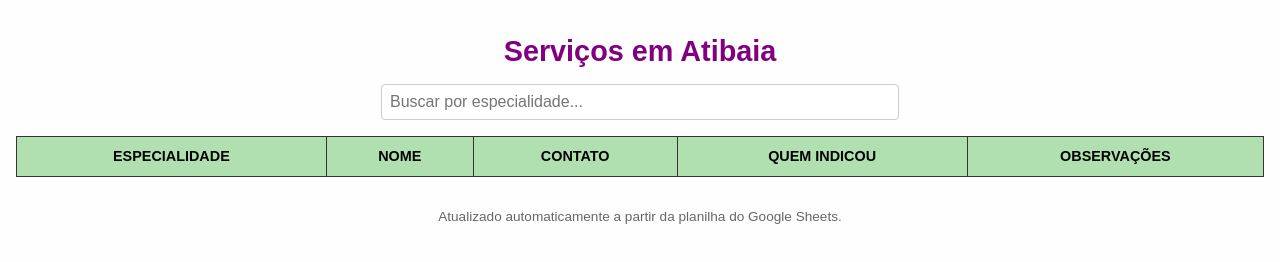
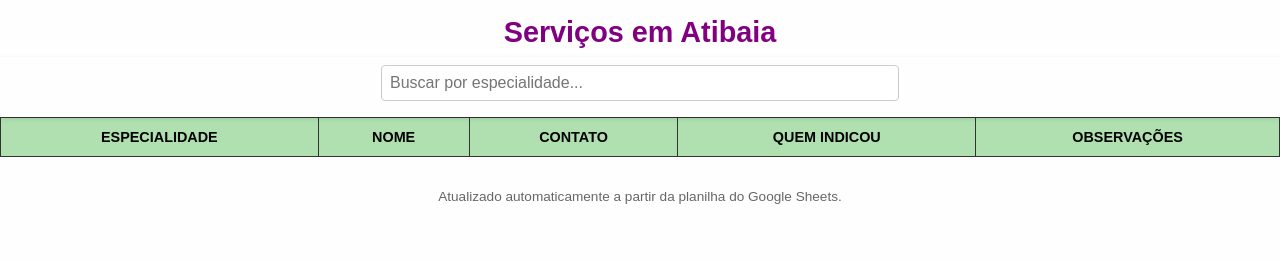
Before and after one commit to ServAtibaia/fornecedores-Atibaia, a plain HTML site: page index.html in a window 1280 px wide. Drawn offline with nearby package versions, Linux system fonts and the light colour scheme; no server answers.

Commit message:
4 index.html

```diff
--- a/index.html
+++ b/index.html
@@ -8,7 +8,6 @@
   <style>
     body {
       font-family: Arial, sans-serif;
-      padding: 1rem;
       margin: 0;
       background-color: #fefefe;
     }
@@ -16,15 +15,24 @@
     h1 {
       color: #800080;
       text-align: center;
-      margin-bottom: 1rem;
+      margin: 1rem 0 0.5rem;
       font-size: 1.8rem;
+    }
+
+    .search-container {
+      position: sticky;
+      top: 0;
+      background: #fefefe;
+      z-index: 100;
+      padding: 0.5rem 1rem 1rem;
+      box-shadow: 0 2px 5px rgba(0,0,0,0.1);
     }
 
     input {
       width: 100%;
       max-width: 500px;
       padding: 0.5rem;
-      margin: 0 auto 1rem;
+      margin: 0 auto;
       display: block;
       font-size: 1rem;
       border: 1px solid #ccc;
@@ -34,7 +42,7 @@
     table {
       width: 100%;
       border-collapse: collapse;
-      table-layout: auto; /* atualizado */
+      table-layout: auto;
       background-color: #d0f0d0;
       font-size: 0.9rem;
     }
@@ -57,7 +65,7 @@
 
     .footer {
       text-align: center;
-      margin-top: 2rem;
+      margin: 2rem 1rem 1rem;
       font-size: 0.85rem;
       color: #666;
     }
@@ -75,7 +83,10 @@
 </head>
 <body>
   <h1>Serviços em Atibaia</h1>
-  <input type="text" id="searchInput" placeholder="Buscar por especialidade..." />
+
+  <div class="search-container">
+    <input type="text" id="searchInput" placeholder="Buscar por especialidade..." />
+  </div>
 
   <table id="dataTable">
     <thead>
```
